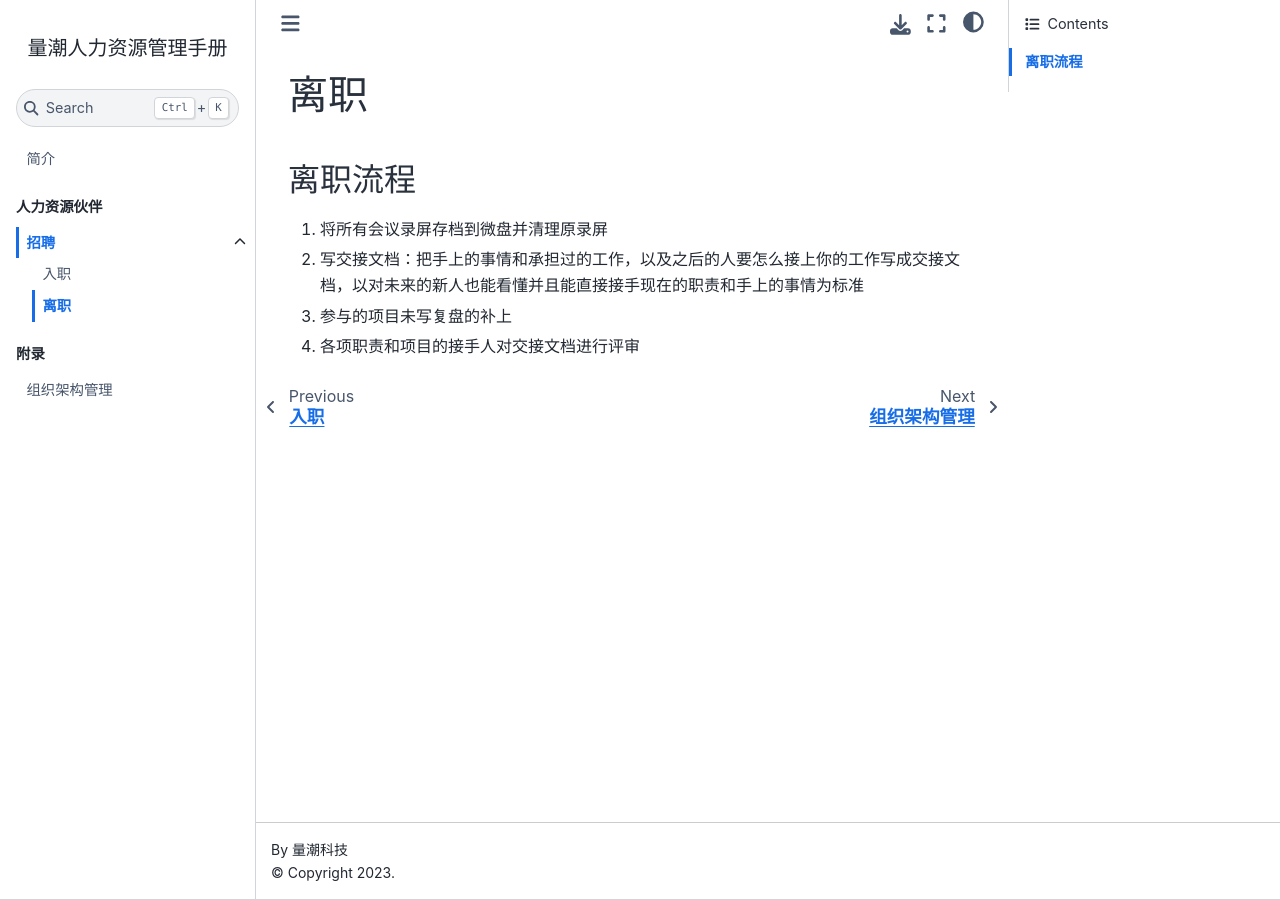
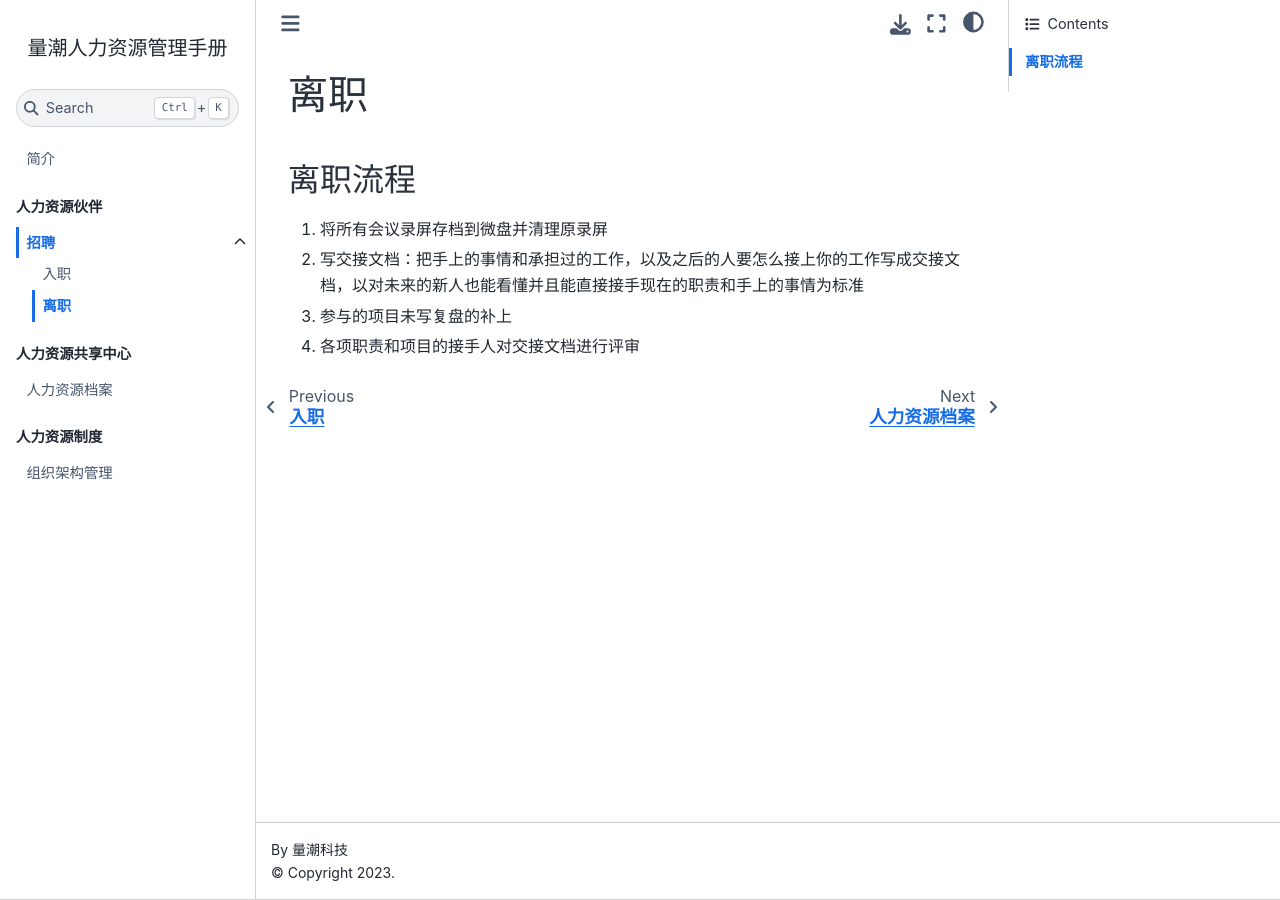
Before and after one commit to quanttide/quanttide-handbook-of-human-resources, a Jupyter Book: the page built from hrbp/recuirting/resigning.md, in a window 1280 px wide. Built offline with Jupyter Book 1.0.4 settings and Sphinx 7.4.7 and the Sphinx Book theme 1.1.4, drawn with Linux system fonts in a browser that asks for light colours.

Commit message:
toc: 以人力资源三支柱划分手册提纲

```diff
--- a/_toc.yml
+++ b/_toc.yml
@@ -7,6 +7,9 @@ parts:
         sections:
           - file: hrbp/recuirting/onboarding.md
           - file: hrbp/recuirting/resigning.md
-  - caption: 附录
+  - caption: 人力资源共享中心
+    chapters:
+      - file: ssc/profiles/README.md
+  - caption: 人力资源制度
     chapters:
       - file: coe/organizations/README.md
--- /dev/null
+++ b/ssc/profiles/README.md
@@ -0,0 +1 @@
+# 人力资源档案
```
